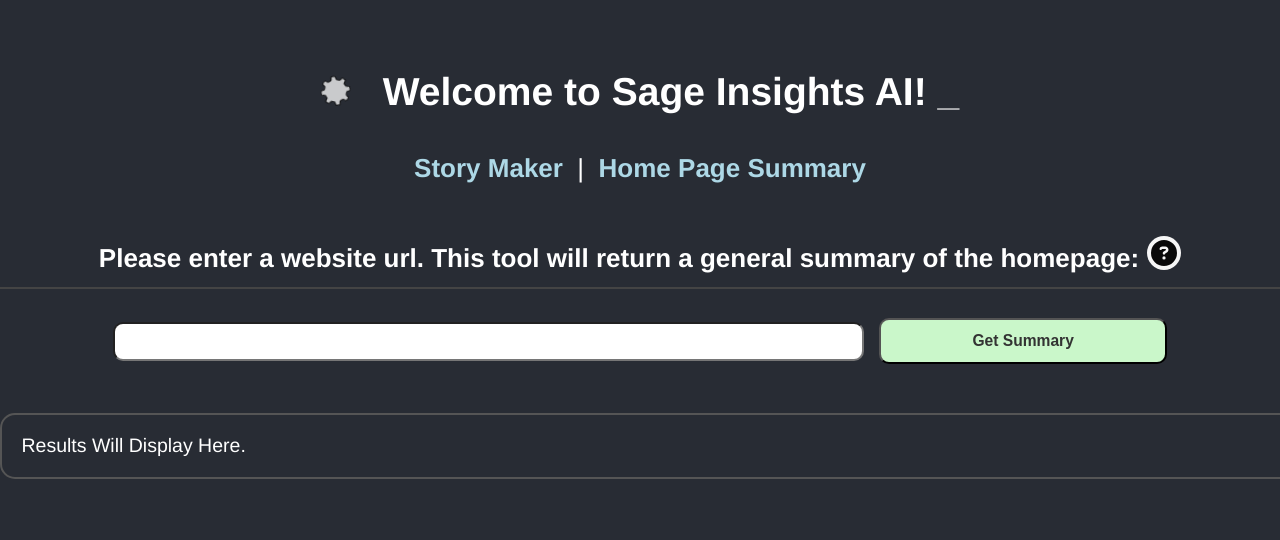
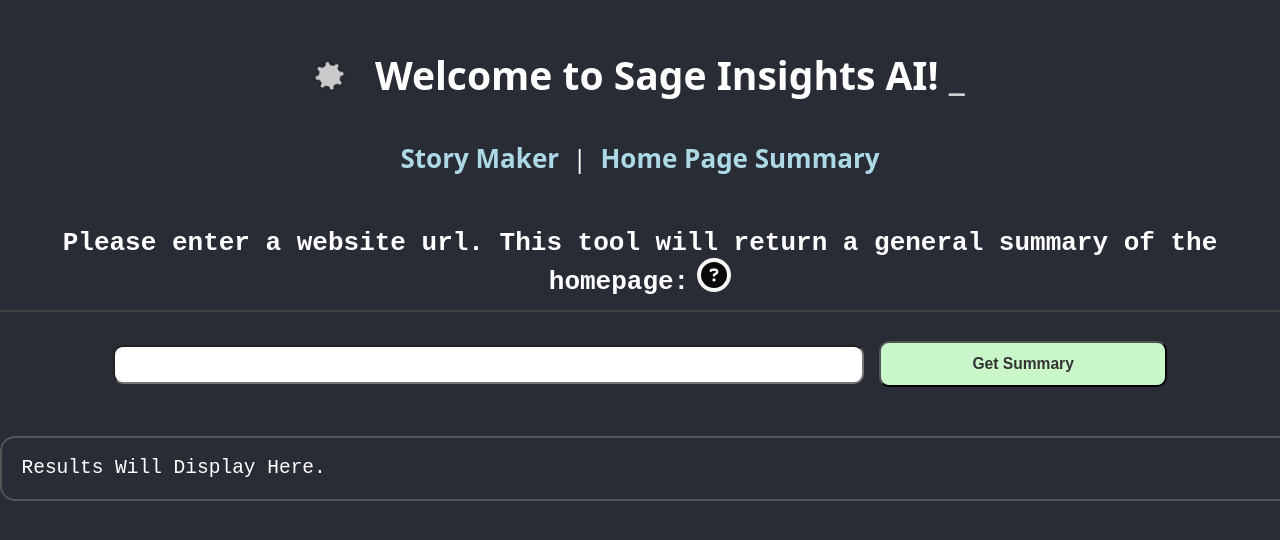
Before and after one commit to tm4747/sageinsightsai, a React (Create React App) app: page /web-summary in a window 1280 px wide. Shown: the part 142-682 px from the top of the page. Built offline with nearby package versions, Linux system fonts and the light colour scheme.

Commit message:
update font for home page summary

```diff
--- a/src/pages/css/HomeSummaryTool.module.css
+++ b/src/pages/css/HomeSummaryTool.module.css
@@ -1,20 +1,3 @@
-.content > html, body, p, span, h1, h2, h3, h4, h5, h6, div{
-    /*
-    font-family:fantasy;
+.content html, .content body, .content p, .content span, .content h1, .content h2, .content h3, .content h4, .content h5, .content h6, .content div{
     font-family:'Courier New', Courier, monospace;
-    font-family:'Gill Sans', 'Gill Sans MT', Calibri, 'Trebuchet MS', sans-serif;
-    font-family:'Lucida Sans', 'Lucida Sans Regular', 'Lucida Grande', 'Lucida Sans Unicode', Geneva, Verdana, sans-serif;
-    font-family:'Segoe UI', Tahoma, Geneva, Verdana, sans-serif;
-    font-family:'Times New Roman', Times, serif;
-    font-family:'Trebuchet MS', 'Lucida Sans Unicode', 'Lucida Grande', 'Lucida Sans', Arial, sans-serif;
-    font-family:Arial, Helvetica, sans-serif;
-    font-family:Cambria, Cochin, Georgia, Times, 'Times New Roman', serif;
-    font-family:Georgia, 'Times New Roman', Times, serif;
-    font-family:Impact, Haettenschweiler, 'Arial Narrow Bold', sans-serif;
-    font-family:Verdana, Geneva, Tahoma, sans-serif;
-    font-family:cursive;
-    font-family:monospace;
-    */
-    font-family:'Franklin Gothic Medium', 'Arial Narrow', Arial, sans-serif;
-
   }
```
